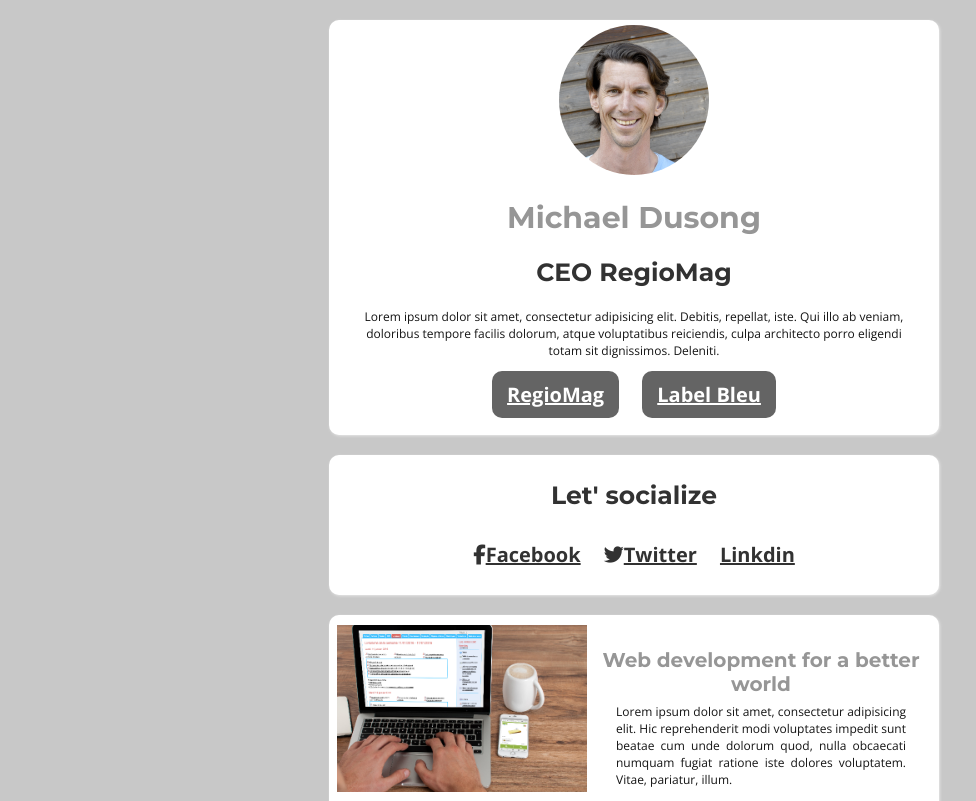
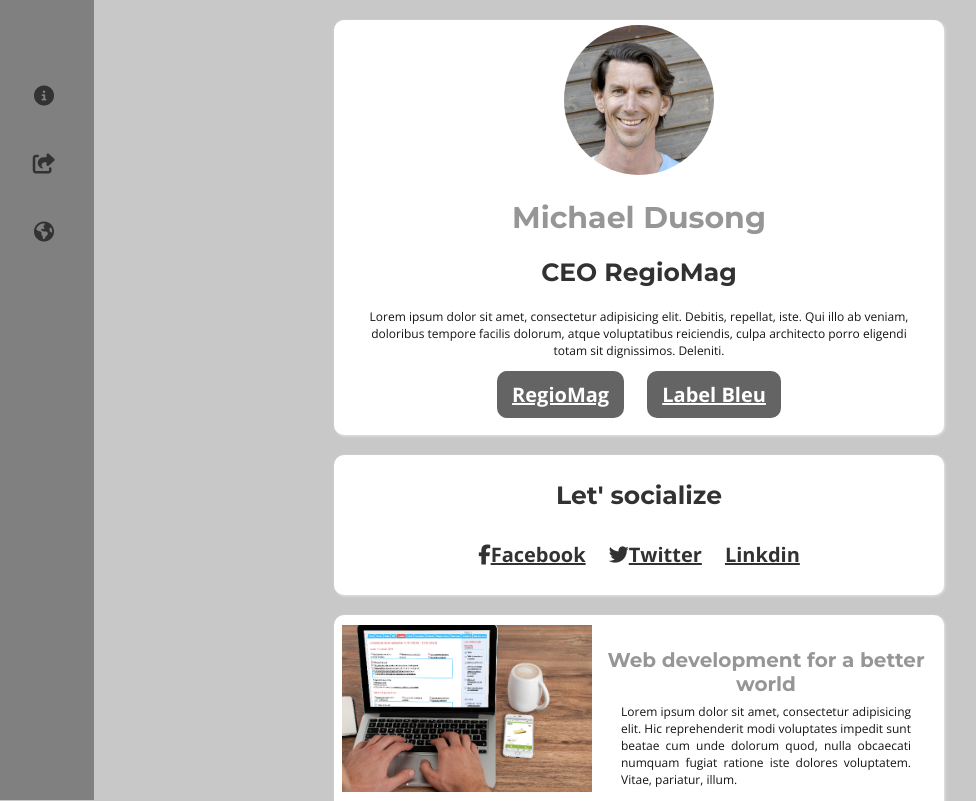
Before and after one commit to regiomag/profile, a plain HTML site: page index.html in a window 1280 px wide. Shown: the top 801 px of the page, without its empty margins (6-982 px from the left). Drawn offline with nearby package versions, Linux system fonts and the light colour scheme; some icons are missing.

Commit message:
added left menu

```diff
--- a/css/style.css
+++ b/css/style.css
@@ -43,7 +43,6 @@
 
 /*div*/
 div {
-  background: white;
   width: 600px;
 }
 
@@ -78,7 +77,11 @@
   border-radius:10px;
   box-shadow: 1px 1px 3px rgb(230, 230, 230);
 }
-
+.line-no-decoration{
+  list-style: none;
+  padding-left: 0px;
+  font-size: 50px;
+}
 .list-inline{
   list-style: none;
   padding-left: 0px;
@@ -109,3 +112,17 @@
 #p-text{
   margin: 0px 15px;
 }
+
+#sidebar{
+  background-color: grey;
+  position: fixed;
+  width: 100px;
+  left: 0;
+  top: 0;
+  bottom: 0;
+}
+
+#page-content{
+  margin-left: 100px;
+  margin: auto;
+}
--- a/index.html
+++ b/index.html
@@ -23,7 +23,15 @@
   </head>
   <body class="text-center">
 
-    <div class="card-white">
+    <div id="sidebar">
+      <ul class="line-no-decoration">
+        <li><a href="#home"><i class="fa fa-info-circle" aria-hidden="true"></i></a></li>
+        <li><a href="#social"><i class="fa fa-share-square-o" aria-hidden="true"></i></a></li>
+        <li><a href="#hobby"><i class="fa fa-globe" aria-hidden="true"></i></a></li>
+      </ul>
+    </div>
+    <div id="page-content">
+      <div class="card-white" id="home">
         <img src="images/mich.png" class="img-circle image-square150" alt="Michael Dusong">
         <h1>Michael Dusong</h1>
         <h2>CEO RegioMag</h2>
@@ -34,7 +42,7 @@
         </ul>
       </div>
 
-    <div class="card-white">
+      <div class="card-white" id="social">
         <h2>Let' socialize</h2>
         <ul class="list-inline li" >
           <li><a href="https://www.facebook.com/michael.dusong" target="_blank"><i class="fa fa-facebook"></i>Facebook</a></li>
@@ -43,7 +51,7 @@
         </ul>
       </div>
 
-    <div class="card-white">
+      <div class="card-white" id="hobby">
         <table>
           <tbody>
             <tr>
@@ -70,6 +78,6 @@
         </table>
 
       </div>
-
+    </div>
   </body>
 </html>
```
Lines whose indentation alone changed are shown as unchanged.
